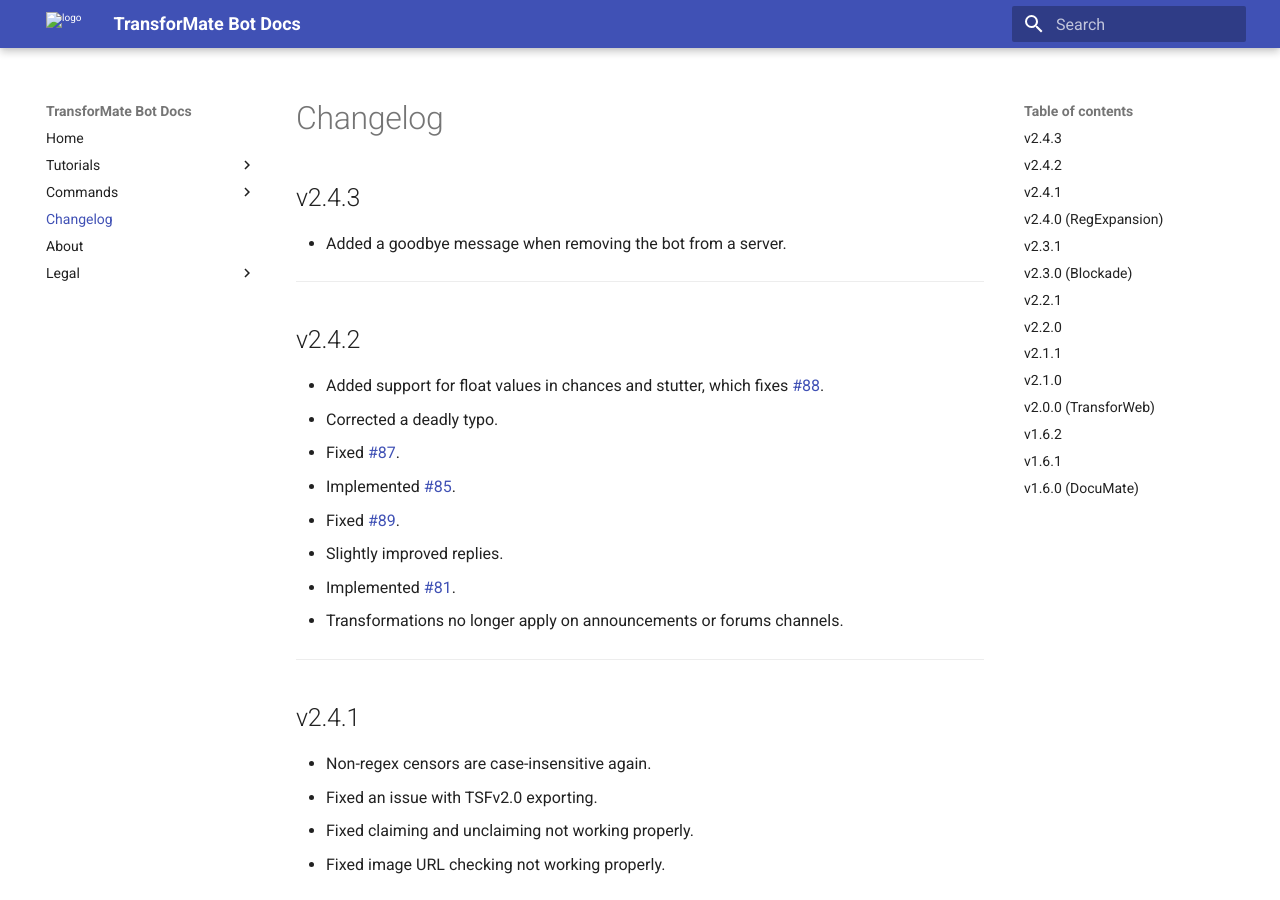
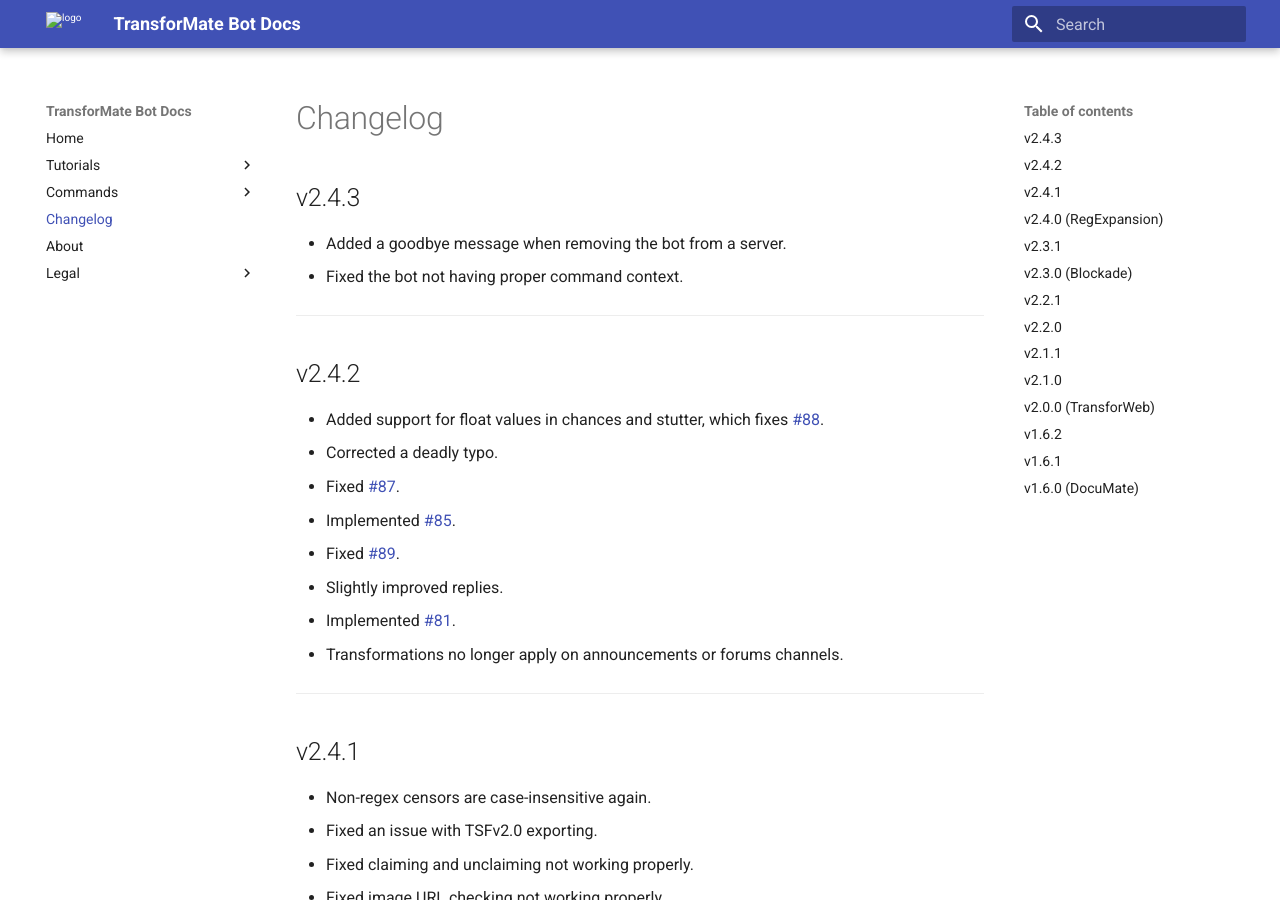
Before and after one commit to dorythecat/TransforMate, an MkDocs documentation site: the page built from docs/changelog.md, in a window 1280 px wide and 900 px high. Built offline with MkDocs 1.6.1 and Material for MkDocs 9.7.7, drawn with Linux system fonts in a browser that asks for light colours.

Commit message:
Updated changelog to be proper

```diff
--- a/docs/changelog.md
+++ b/docs/changelog.md
@@ -1,5 +1,6 @@
 ## v2.4.3
 - Added a goodbye message when removing the bot from a server.
+- Fixed the bot not having proper command context.
 
 ---
 
```
